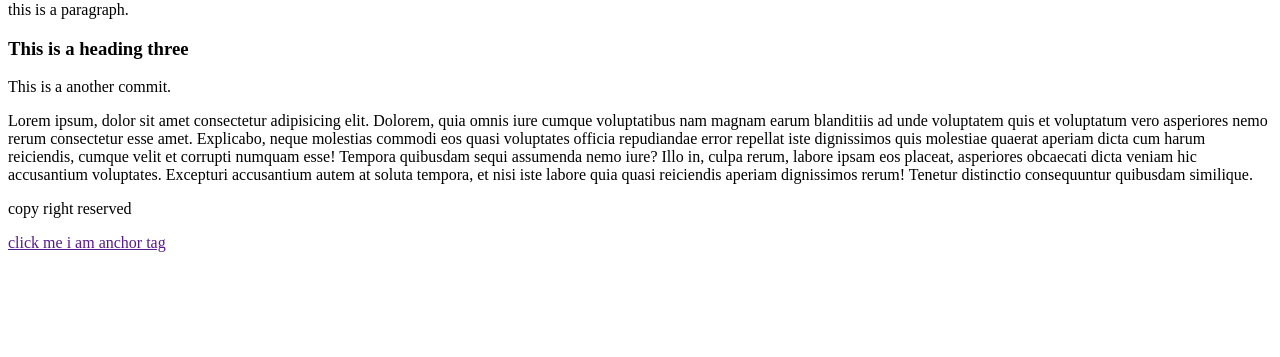
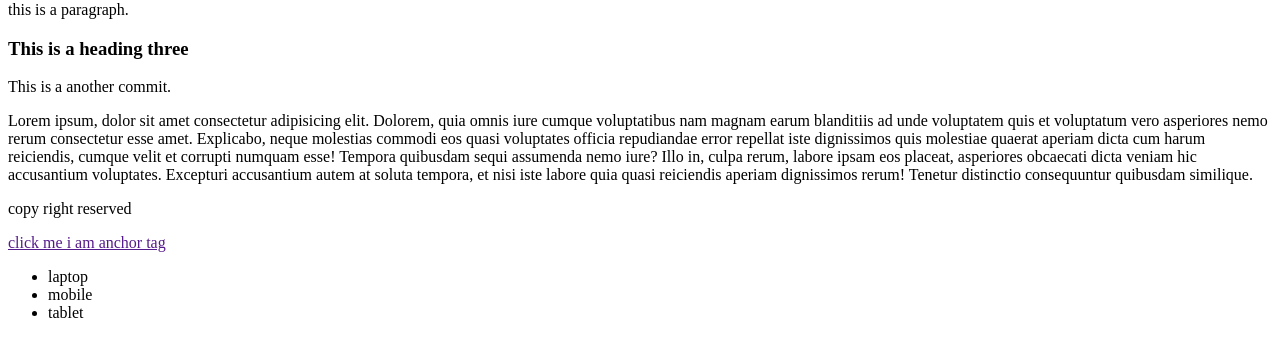
Before and after one commit to mohsinraza32/my-first-website, a plain HTML site: page index.html in a window 1280 px wide. Shown: the part 79-436 px from the top of the page. Drawn offline with Linux system fonts and the light colour scheme.

Commit message:
my fifth change

```diff
--- a/index.html
+++ b/index.html
@@ -25,5 +25,10 @@
     <p>copy right reserved</p>
 </footer>
 <a href="">click me i am anchor tag</a>
+<ul>
+    <li>laptop</li>
+    <li>mobile</li>
+    <li>tablet</li>
+</ul>
 
 </html>
```
